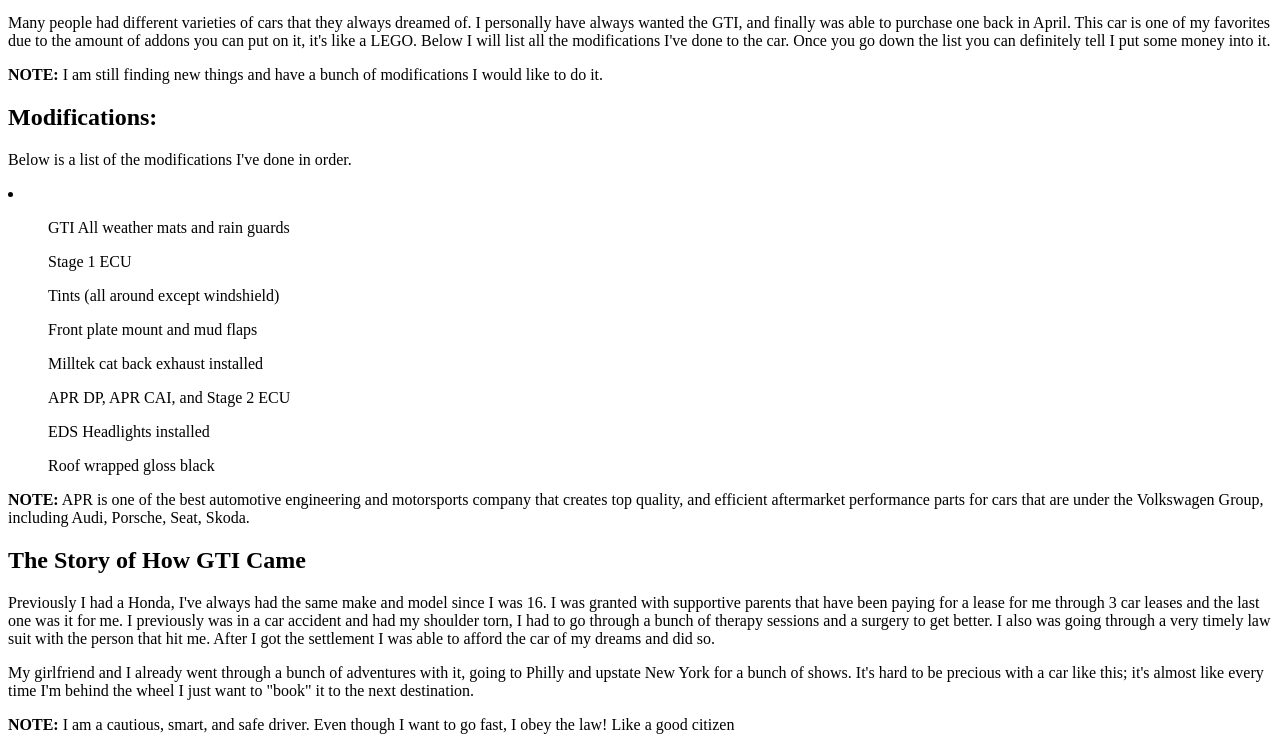
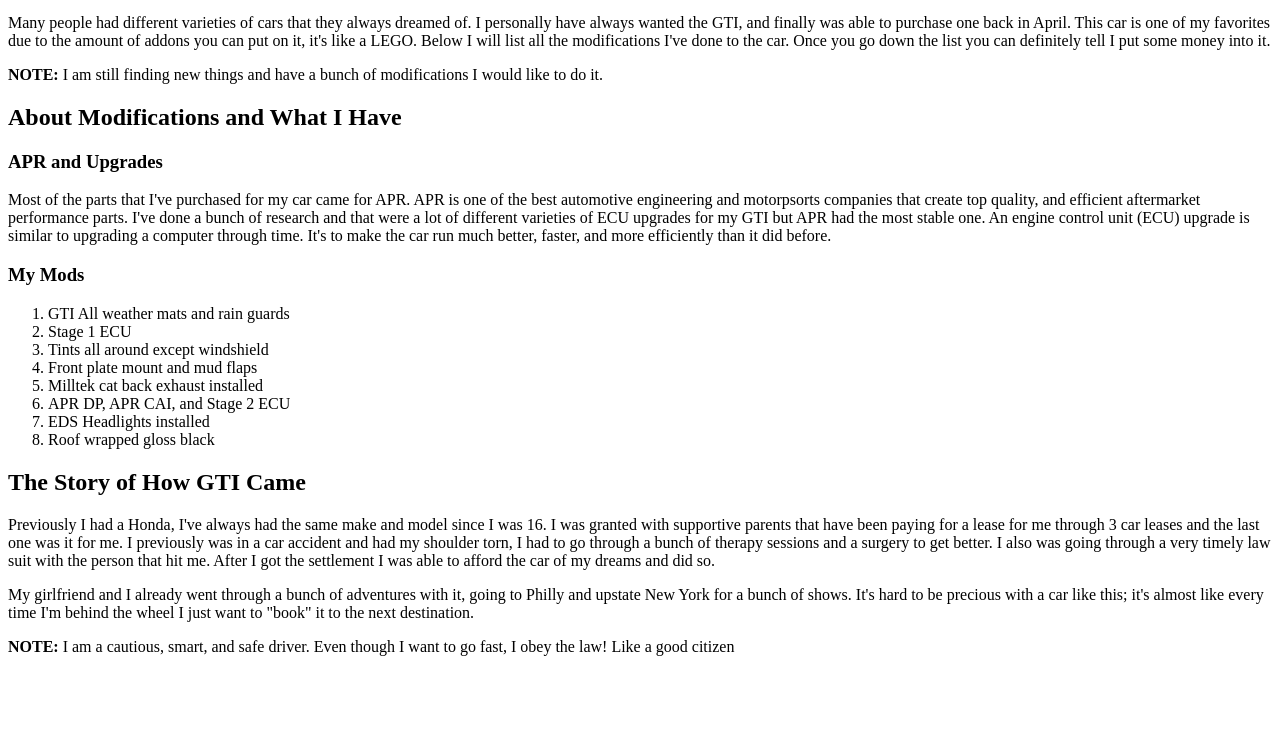
Before and after one commit to jbilenko/DSW1, a plain HTML site: page project1/index.html in a window 1280 px wide. Shown: the part 118-868 px from the top of the page. After the commit the page ends 800 px from the top, so only its background shows below. Drawn offline with Linux system fonts and the light colour scheme.

Commit message:
Fixed the <ol>  I had all the list items as <ul> and not <li>

```diff
--- a/project1/index.html
+++ b/project1/index.html
@@ -20,22 +20,25 @@
 <p>Many people had different varieties of cars that they always dreamed of.  I personally have always wanted the GTI, and finally was able to purchase one back in April.  This car is one of my favorites due to the amount of addons you can put on it, it's like a LEGO.  Below I will list all the modifications I've done to the car.  Once you go down the list you can definitely tell I put some money into it.</p>
 <p><strong>NOTE:</strong> I am still finding new things and have a bunch of modifications I would like to do it.</p>
 
-<h2 id="modifications">Modifications:</h2>
+<h2 id="modifications">About Modifications and What I Have</h2>
+<section>
+<h3>APR and Upgrades</h3>
+	<p>Most of the parts that I've purchased for my car came for APR.  APR is one of the best automotive engineering and motorpsorts companies that create top quality, and efficient aftermarket performance parts.  I've done a bunch of research and that were a lot of different varieties of ECU upgrades for my GTI but APR had the most stable one.  An engine control unit (ECU) upgrade is similar to upgrading a computer through time.  It's to make the car run much better, faster, and more efficiently than it did before.</p>
+</section>
 
-<p>Below is a list of the modifications I've done in order.</p>
-
-<li>
-    <ul>GTI All weather mats and rain guards</ul>
-    <ul>Stage 1 ECU</ul>
-    <ul>Tints (all around except windshield)</ul>
-    <ul>Front plate mount and mud flaps</ul>
-    <ul>Milltek cat back exhaust installed</ul>
-    <ul>APR DP, APR CAI, and Stage 2 ECU</ul>
-    <ul>EDS Headlights installed</ul>
-    <ul>Roof wrapped gloss black</ul>
-</li>
-
-<p><strong>NOTE:</strong> APR is one of the best automotive engineering and motorsports company that creates top quality, and efficient aftermarket performance parts for cars that are under the Volkswagen Group, including Audi, Porsche, Seat, Skoda.</p>
+<aside>
+<h3>My Mods</h3>
+	<ol>
+    	<li>GTI All weather mats and rain guards</li>
+    	<li>Stage 1 ECU</li>
+    	<li>Tints all around except windshield</li>
+    	<li>Front plate mount and mud flaps</li>
+    	<li>Milltek cat back exhaust installed</li>
+    	<li>APR DP, APR CAI, and Stage 2 ECU</li>
+    	<li>EDS Headlights installed</li>
+    	<li>Roof wrapped gloss black</li>
+	</ol>
+</aside>
 
 <h2 id="story">The Story of How GTI Came</h2>
 
```
